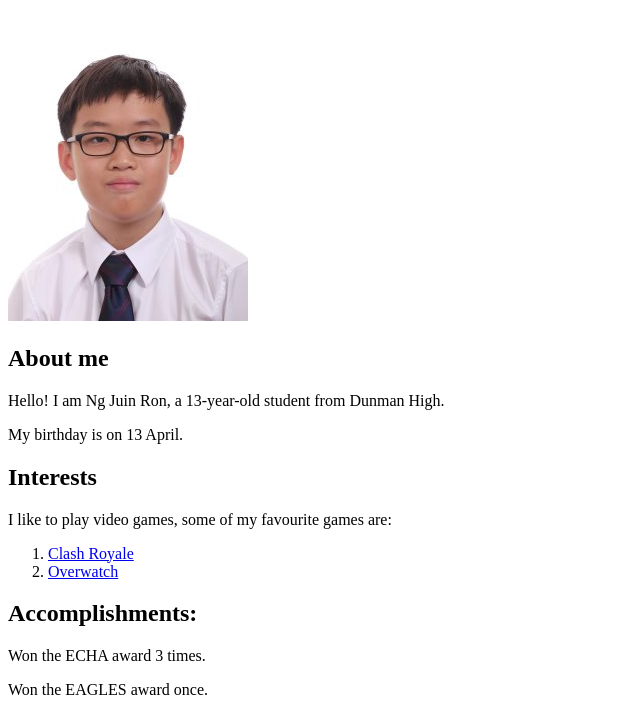
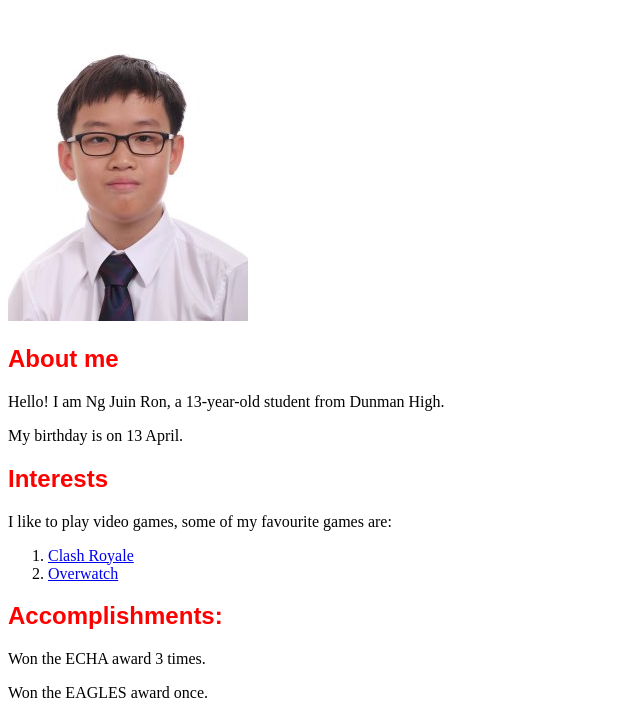
Before and after one commit to dhs17y1engjuinron/dhs17y1engjuinron.github.io, a plain HTML site: page index.html in a window 1280 px wide. Shown: the part 79-800 px from the top of the page, without its empty margins (0-640 px from the left). Drawn offline with Linux system fonts and the light colour scheme.

Commit message:
Update style.css

```diff
--- a/style.css
+++ b/style.css
@@ -1,3 +1,4 @@
 h2{
-font-family: comic-sans;
+font-family: Arial;
+  color: red;
 }
```
